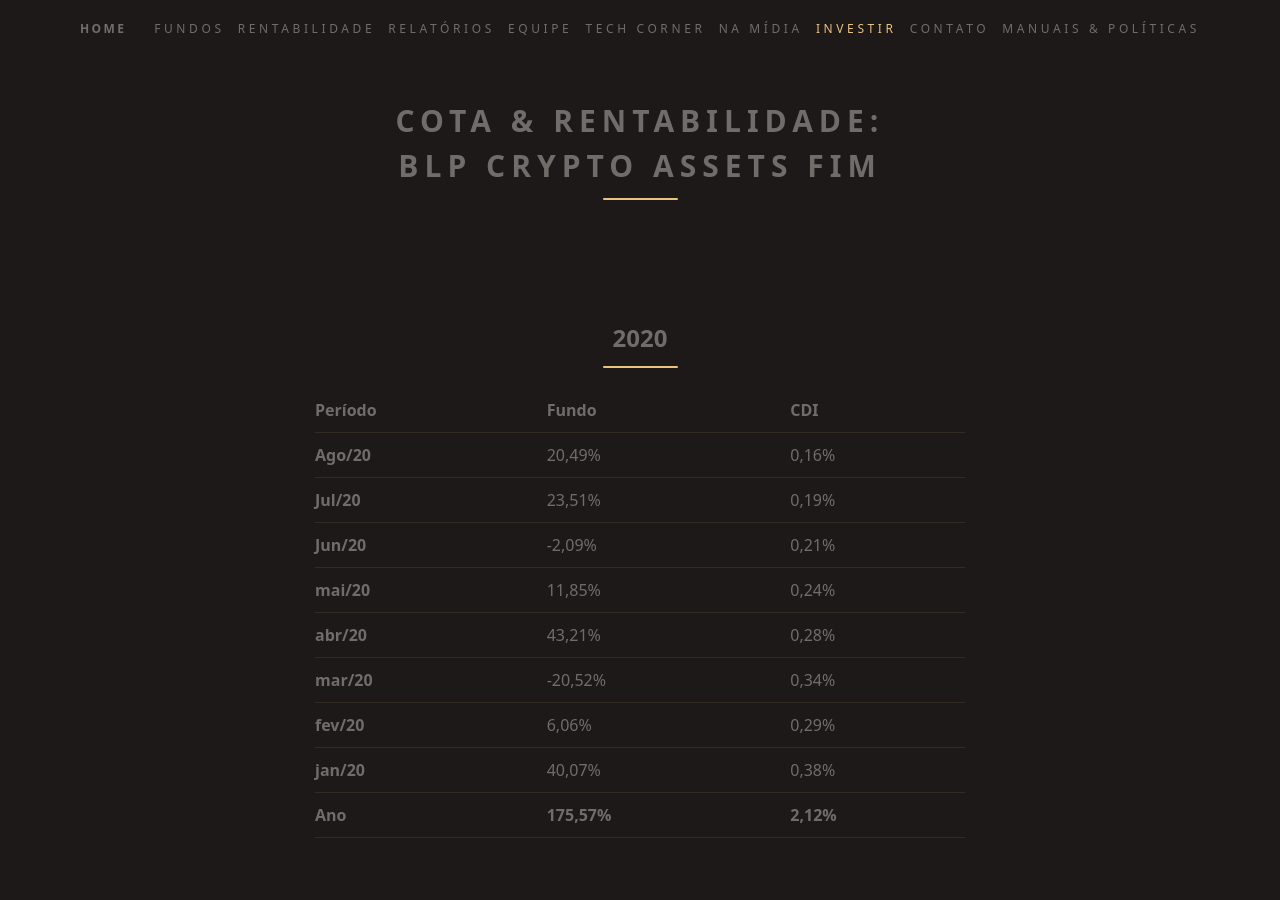
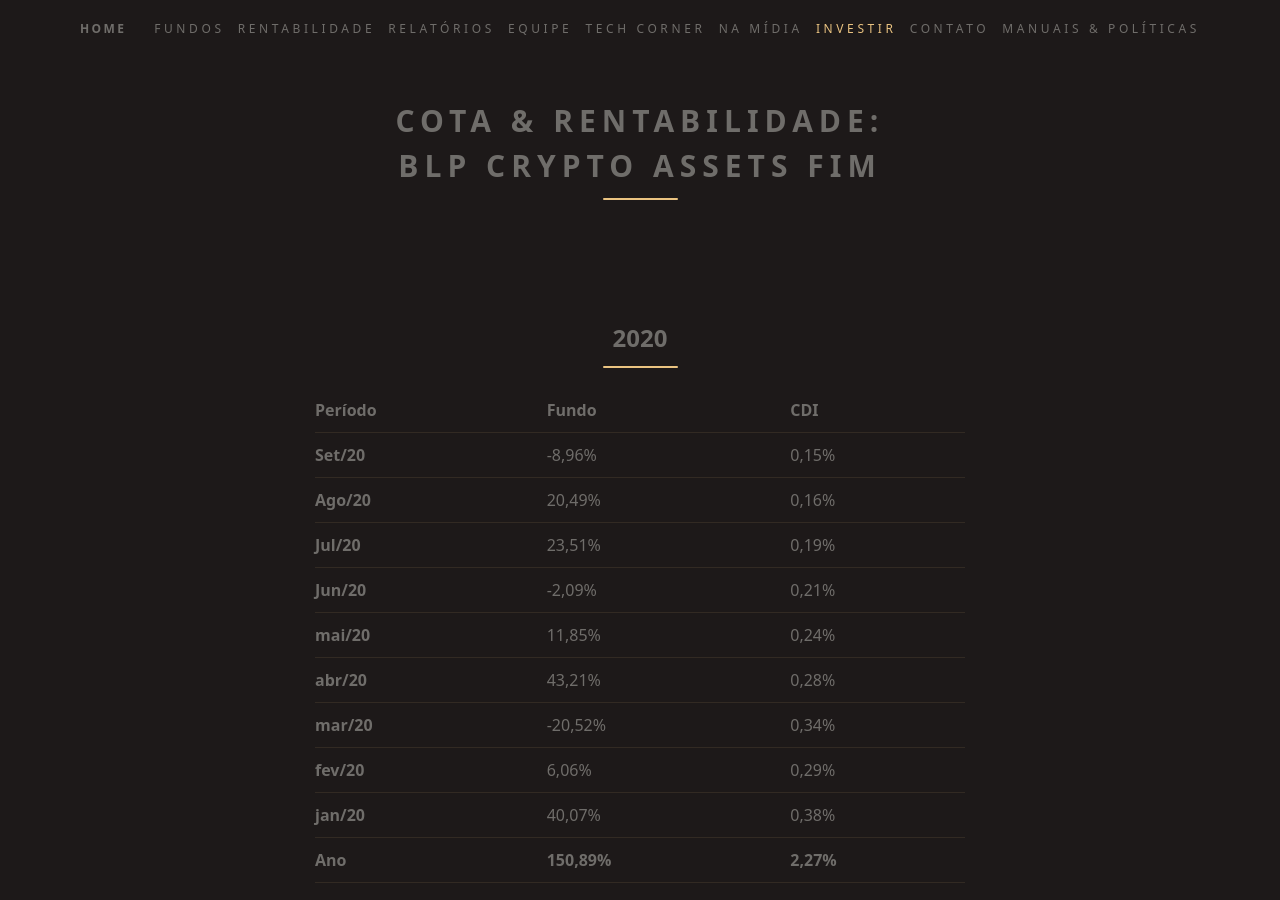
Before and after one commit to ateliedetemas/blpcrypto, a Jekyll site: the page built from _pages/rentabilidade/assets-fim.md, in a window 1280 px wide and 900 px high. Built offline with Jekyll 4.4.1, drawn with Linux system fonts in a browser that asks for light colours.

Commit message:
Update assets-fim.md

```diff
--- a/_pages/rentabilidade/assets-fim.md
+++ b/_pages/rentabilidade/assets-fim.md
@@ -8,6 +8,7 @@ permalink: "/rentabilidade/assets-fim/"
 
 Período | Fundo | CDI
 ---|---|---
+**Set/20** | -8,96% | 0,15%
 **Ago/20** | 20,49% | 0,16%
 **Jul/20** | 23,51% | 0,19%
 **Jun/20** | -2,09% | 0,21%
@@ -16,7 +17,7 @@ Período | Fundo | CDI
 **mar/20** | -20,52% | 0,34%
 **fev/20** | 6,06% | 0,29%
 **jan/20** | 40,07% | 0,38%
-**Ano**  | **175,57%** | **2,12%**
+**Ano**  | **150,89%** | **2,27%**
 
 ## 2019
 
```
